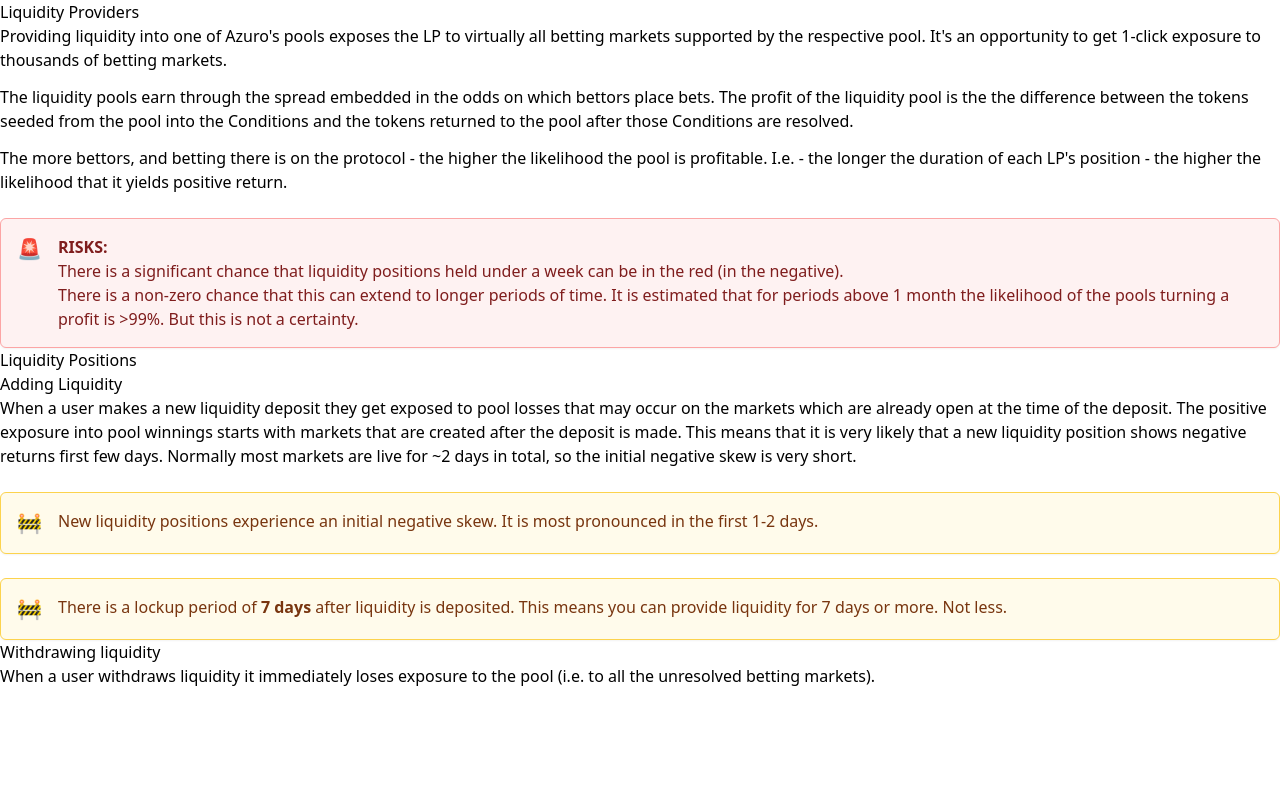
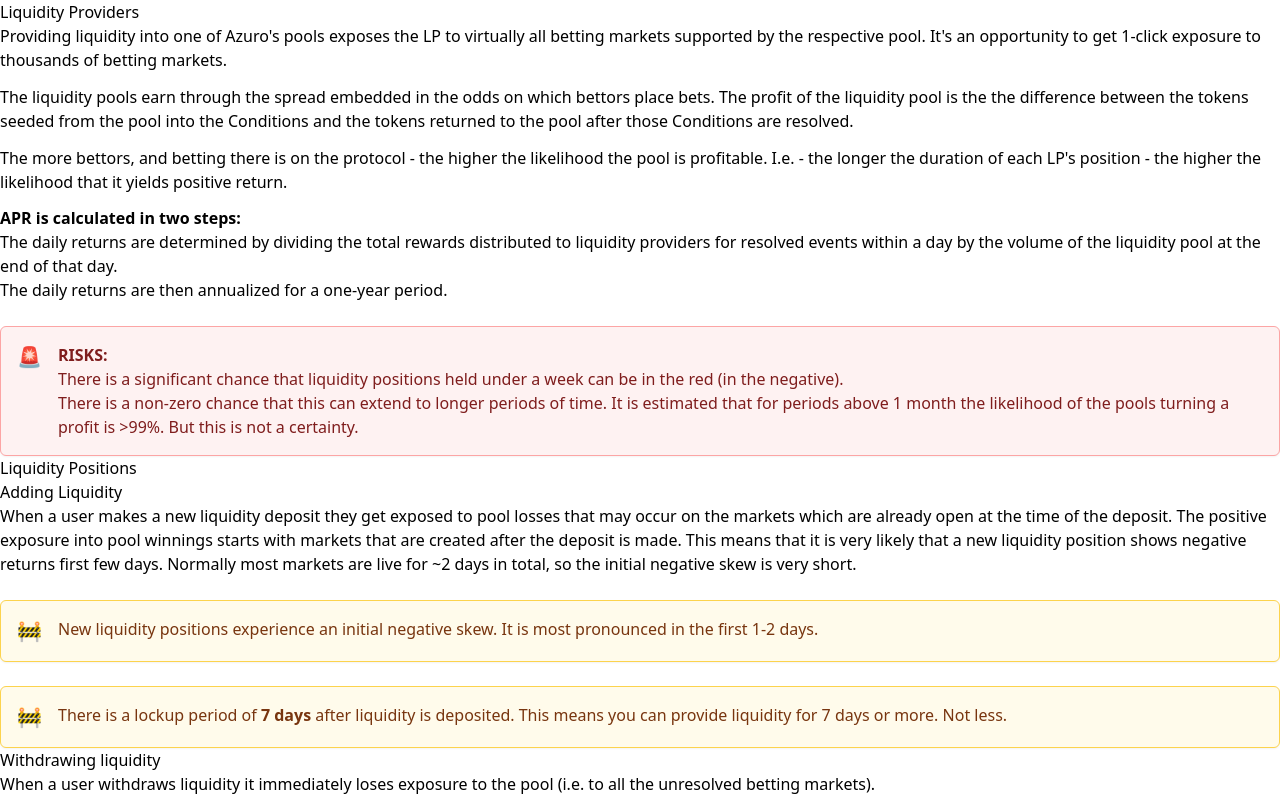
Before and after one commit to Azuro-protocol/gem-docs, a Next.js app: page /concepts/basic/liquidity-providers in a window 1280 px wide. Built offline with nearby package versions, Linux system fonts and the light colour scheme.

Commit message:
update liquidity providers page

```diff
--- a/pages/concepts/basic/liquidity-providers.mdx
+++ b/pages/concepts/basic/liquidity-providers.mdx
@@ -11,6 +11,11 @@ returned to the pool after those Conditions are resolved.
 
 The more bettors, and betting there is on the protocol - the higher the likelihood the pool is profitable.
 I.e. - the longer the duration of each LP's position - the higher the likelihood that it yields positive return.
+
+**APR is calculated in two steps:**
+
+1. The daily returns are determined by dividing the total rewards distributed to liquidity providers for resolved events within a day by the volume of the liquidity pool at the end of that day.
+2. The daily returns are then annualized for a one-year period.
 
 <Callout type="alert">
   **RISKS:**
--- a/style.css
+++ b/style.css
@@ -11,7 +11,7 @@
     text-decoration: underline !important;
   }
 
-  ul {
+  ul, ol {
     margin-top: 0 !important;
   }
 
```
